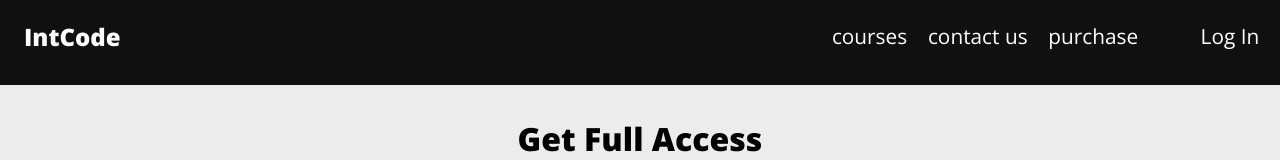
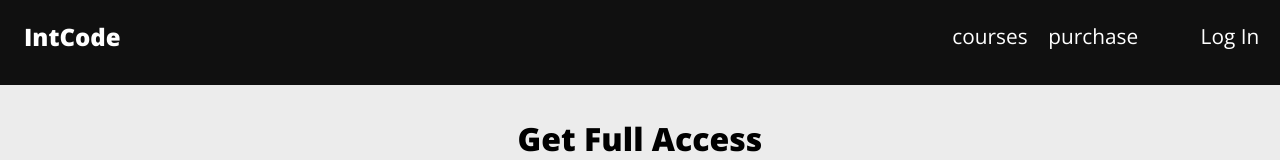
Before and after one commit to MoaadLala/IntCode, a React (Create React App) app: page /purchase in a window 1280 px wide. Shown: the top 160 px of the page. Built offline with nearby package versions, Linux system fonts and the light colour scheme.

Commit message:
removing navitem

```diff
--- a/src/Components/AppBar/AppBar.js
+++ b/src/Components/AppBar/AppBar.js
@@ -8,7 +8,6 @@ export default function AppBar() {
             <h2 className="brand"><Link to="/">IntCode</Link></h2>
                 <div className="right-aligned">
                     <Link to="/courses">courses</Link>
-                    <Link to="/contact">contact us</Link>
                     <Link to="/purchase">purchase</Link>
                     <div id="logIn" onClick={showLogIn}>Log In</div>
                 </div>
@@ -25,7 +24,6 @@ export default function AppBar() {
                 <div className="menu">
                     <ul>
                         <li><Link to="/courses">courses</Link></li>
-                        <li><Link to="/contact">contact us</Link></li>
                         <li><Link to="/purchase">purchase</Link></li>
                         <li><div id="logIn" onClick={showLogIn}>Log In</div></li>
                     </ul>
```
